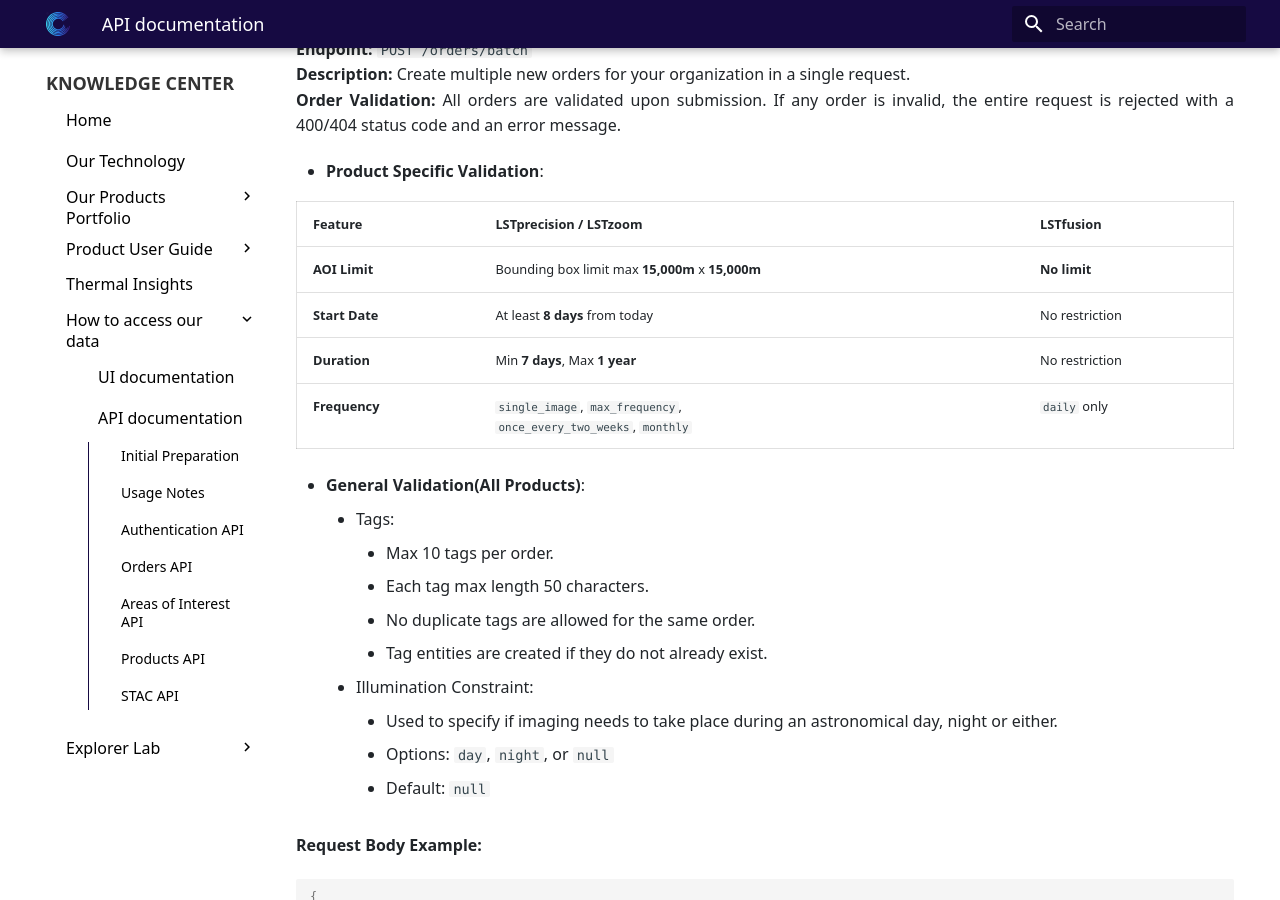
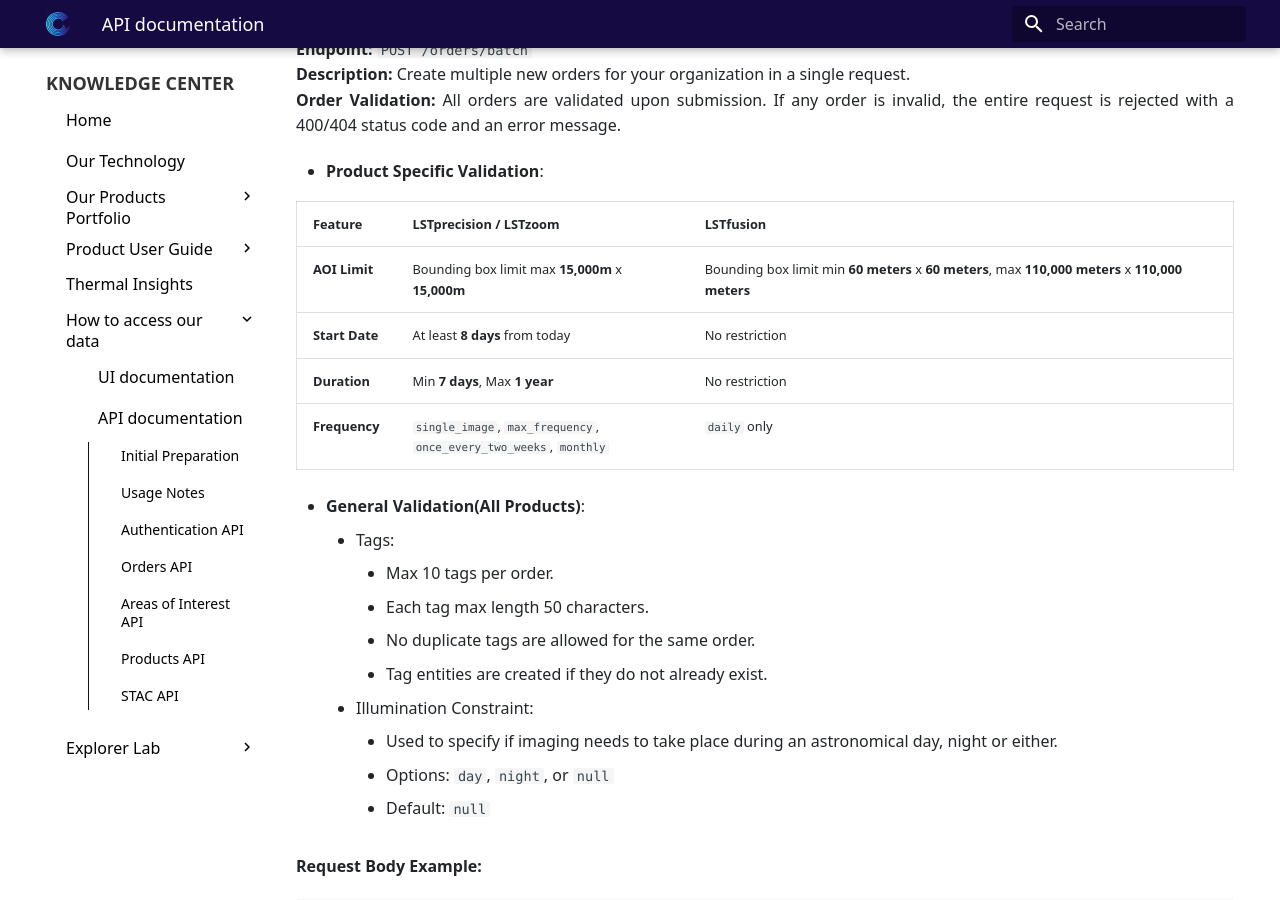
Before and after one commit to constellr/product-lst, an MkDocs documentation site: the page built from docs/API-documentation.md, in a window 1280 px wide and 900 px high, scrolled down 2265 px. Built offline with MkDocs 1.6.1 and Material for MkDocs 9.7.7, drawn with Linux system fonts in a browser that asks for light colours; the version menu is left out.

Commit message:
update fusion bbox limit

```diff
--- a/docs/API-documentation.md
+++ b/docs/API-documentation.md
@@ -104,7 +104,7 @@
 
 | Feature | LSTprecision / LSTzoom | LSTfusion |
 | :--- | :--- | :--- |
-| **AOI Limit** | Bounding box limit max **15,000m** x **15,000m** | **No limit** |
+| **AOI Limit** | Bounding box limit max **15,000m** x **15,000m** | Bounding box limit min **60 meters** x **60 meters**, max **110,000 meters** x **110,000 meters**  |
 | **Start Date** | At least **8 days** from today | No restriction |
 | **Duration** | Min **7 days**, Max **1 year** | No restriction |
 | **Frequency** | `single_image`, `max_frequency`,<br>`once_every_two_weeks`, `monthly` | `daily` only | <br />
```
